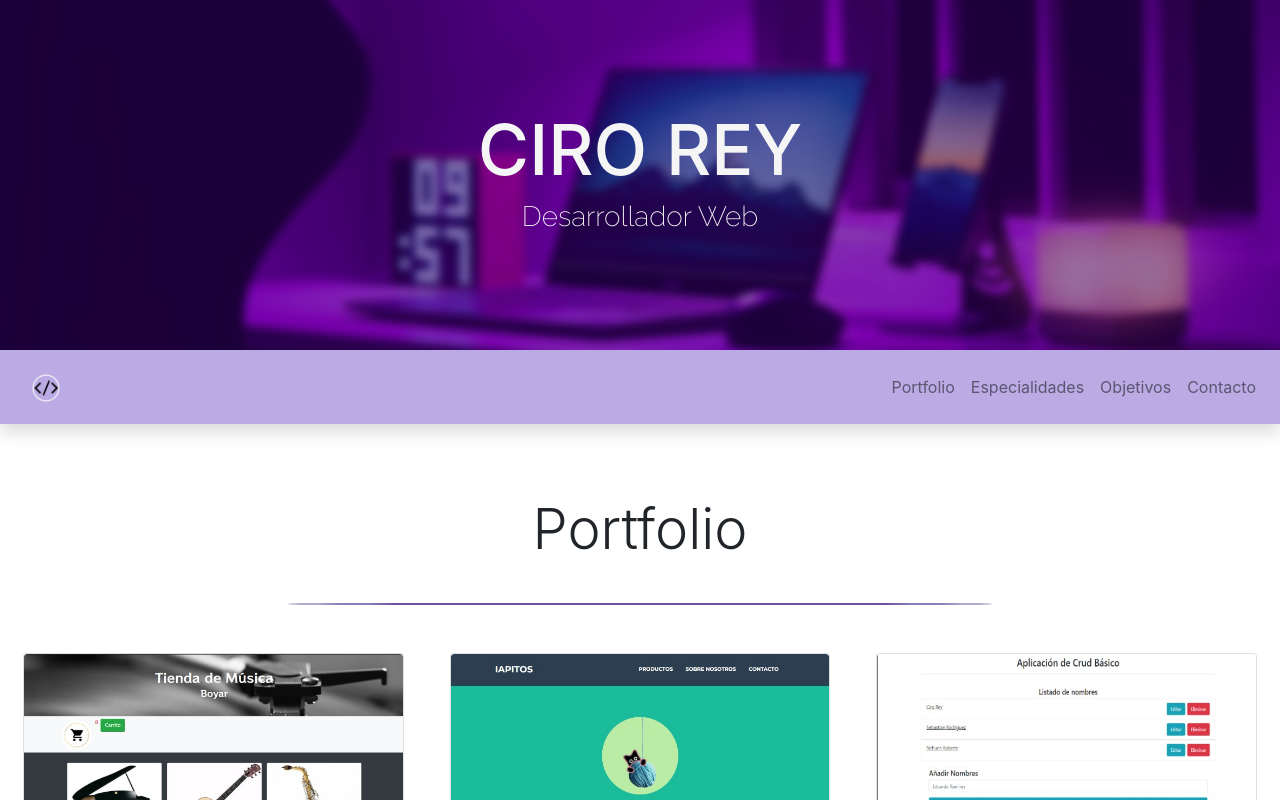
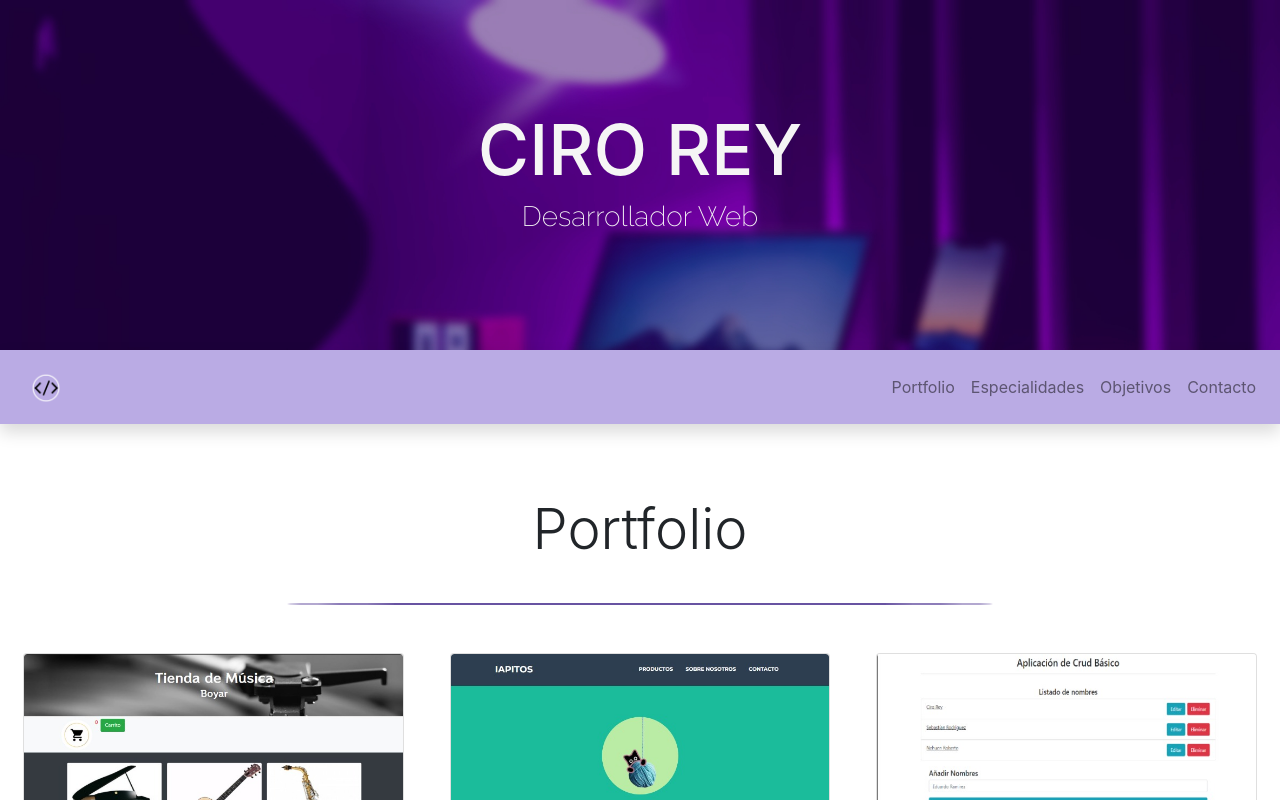
Before and after one commit to cirorey20/mi-portfolio-react, a React (Create React App) app: page / in a window 1280 px wide. Shown: the top 800 px of the page. Built offline with nearby package versions, Linux system fonts and the light colour scheme.

Commit message:
elimine el backfground center del header

```diff
--- a/src/assets/main.css
+++ b/src/assets/main.css
@@ -21,8 +21,6 @@
 }
 .img-header{
     background-image: url("./img/3.jpg");
-    background-position: center;
-    background-repeat: repeat-x;
     background-size: cover;
     height: 350px;
     width: 350px;
--- a/src/components/Header.jsx
+++ b/src/components/Header.jsx
@@ -6,7 +6,7 @@ const Header = () => {
 
         <Fragment>
             <div className="container-fluid img-header">
-                <div className="col text-center">
+                <div>
                     <h1 className="text-tamaño titulooo">CIRO REY</h1>
                     <h3 className="text-center subtitle">Desarrollador Web</h3>
                 </div>
```
